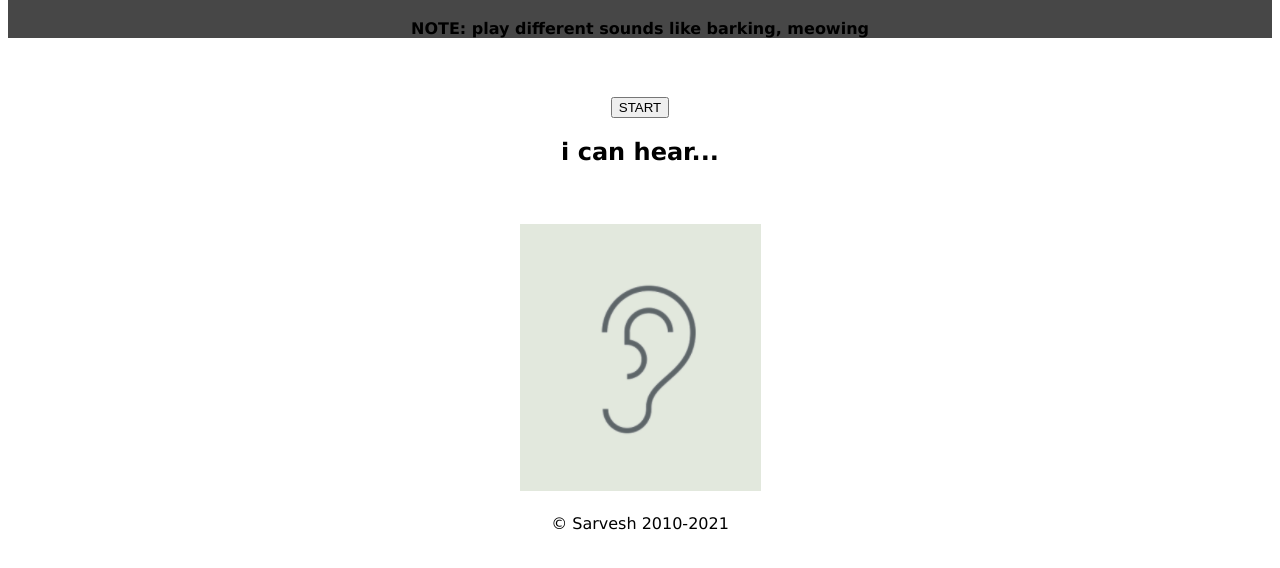
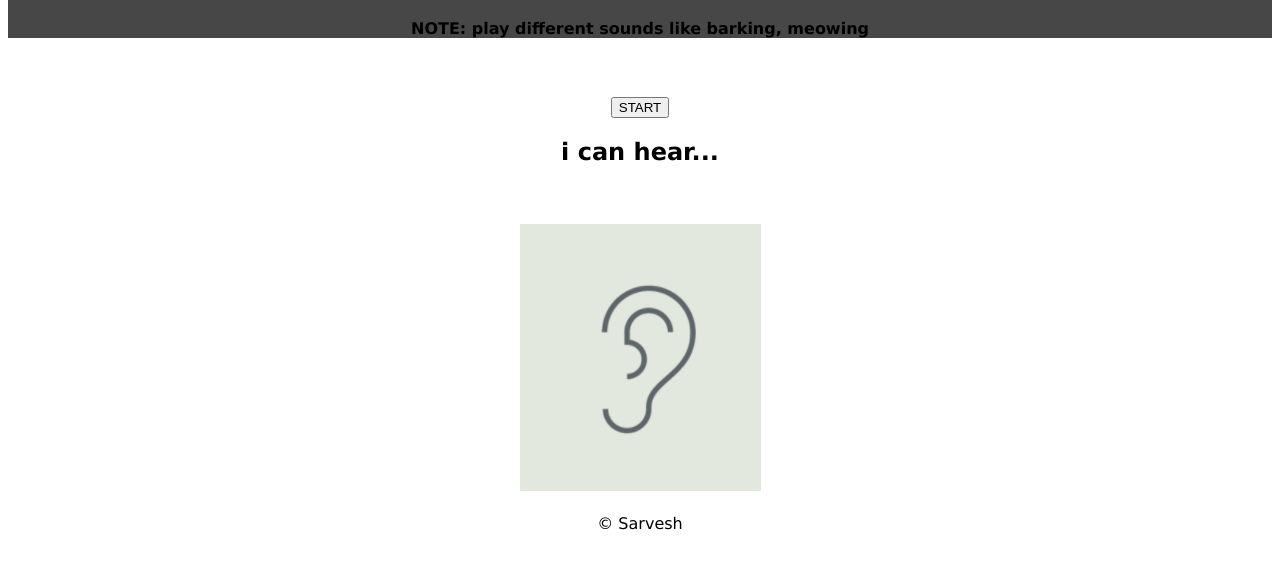
Before and after one commit to sarvesh2010/adv-c106, a plain HTML site: page index.html in a window 1280 px wide. Shown: the part 62-630 px from the top of the page. Drawn offline with Linux system fonts and the light colour scheme.

Commit message:
Update index.html

```diff
--- a/index.html
+++ b/index.html
@@ -20,7 +20,7 @@
         <br><br>
         <img src="ear.png" id="image">
         <br><br>
-        <div class="copyright">© Sarvesh 2010-2021</div>
+        <div class="copyright">© Sarvesh </div>
     </div>
 </body>
 </html>
```
